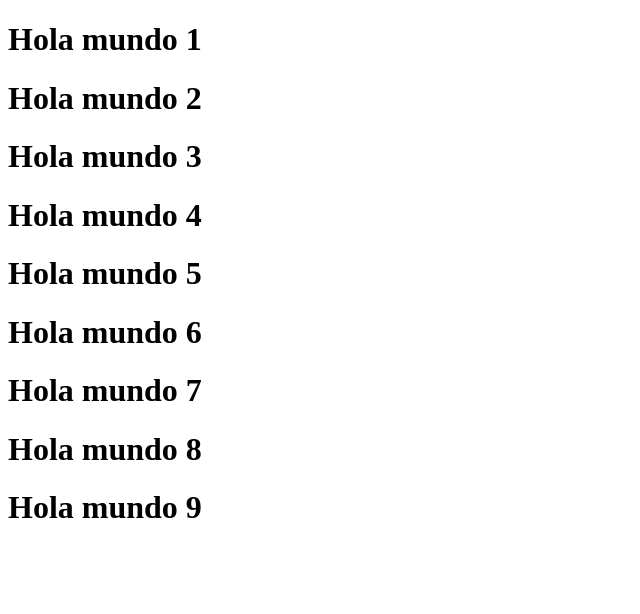
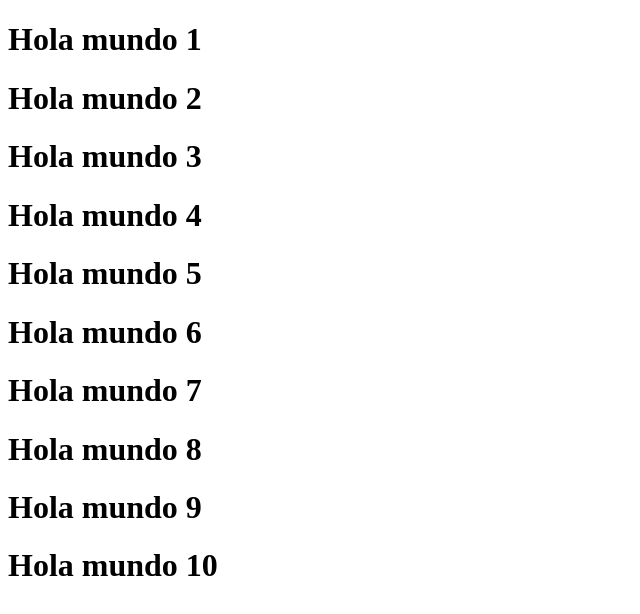
Before and after one commit to danys26/proyecto_git1, a plain HTML site: page index.html in a window 1280 px wide. Shown: the whole page, without its empty margins (0-640 px from the left). Drawn offline with Linux system fonts and the light colour scheme.

Commit message:
Modificacion 10

```diff
--- a/index.html
+++ b/index.html
@@ -16,5 +16,6 @@
     <h1>Hola mundo 7</h1>
     <h1>Hola mundo 8</h1>
     <h1>Hola mundo 9</h1>
+    <h1>Hola mundo 10</h1>
 </body>
 </html>
```
